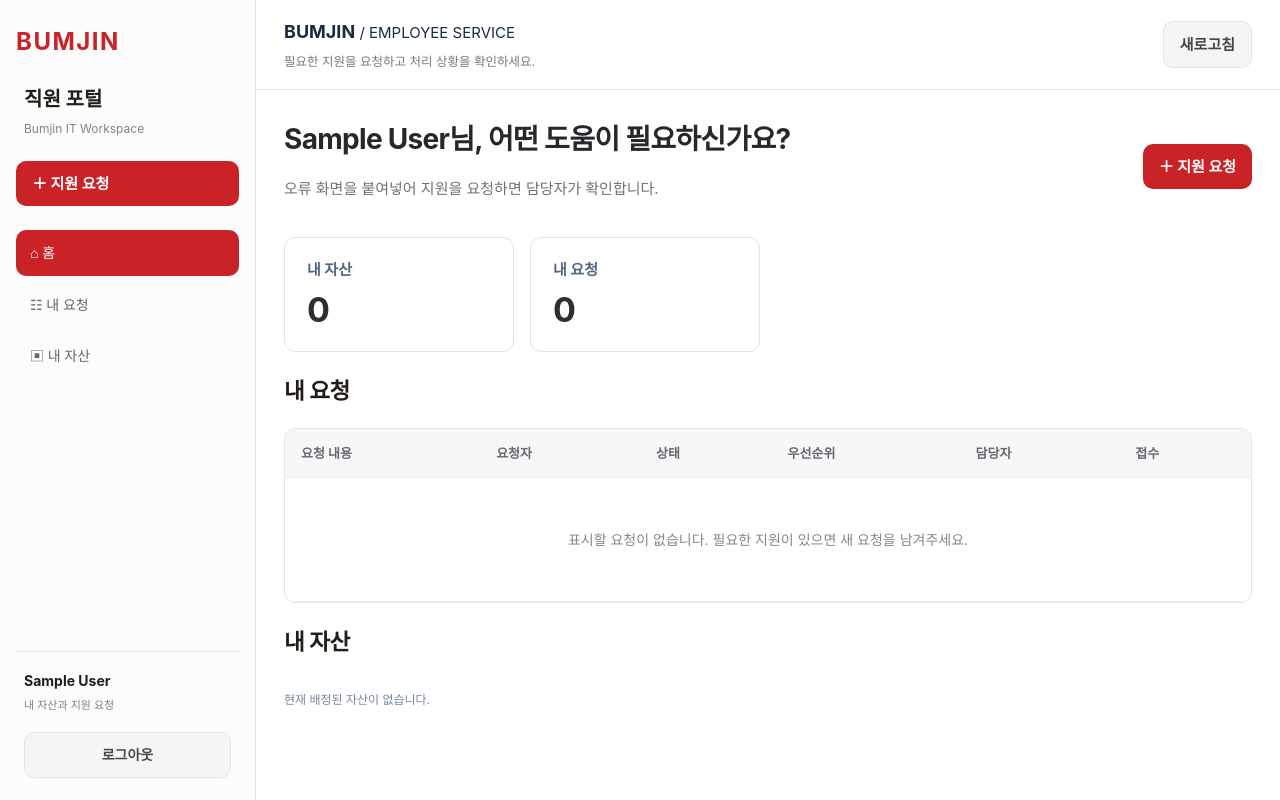
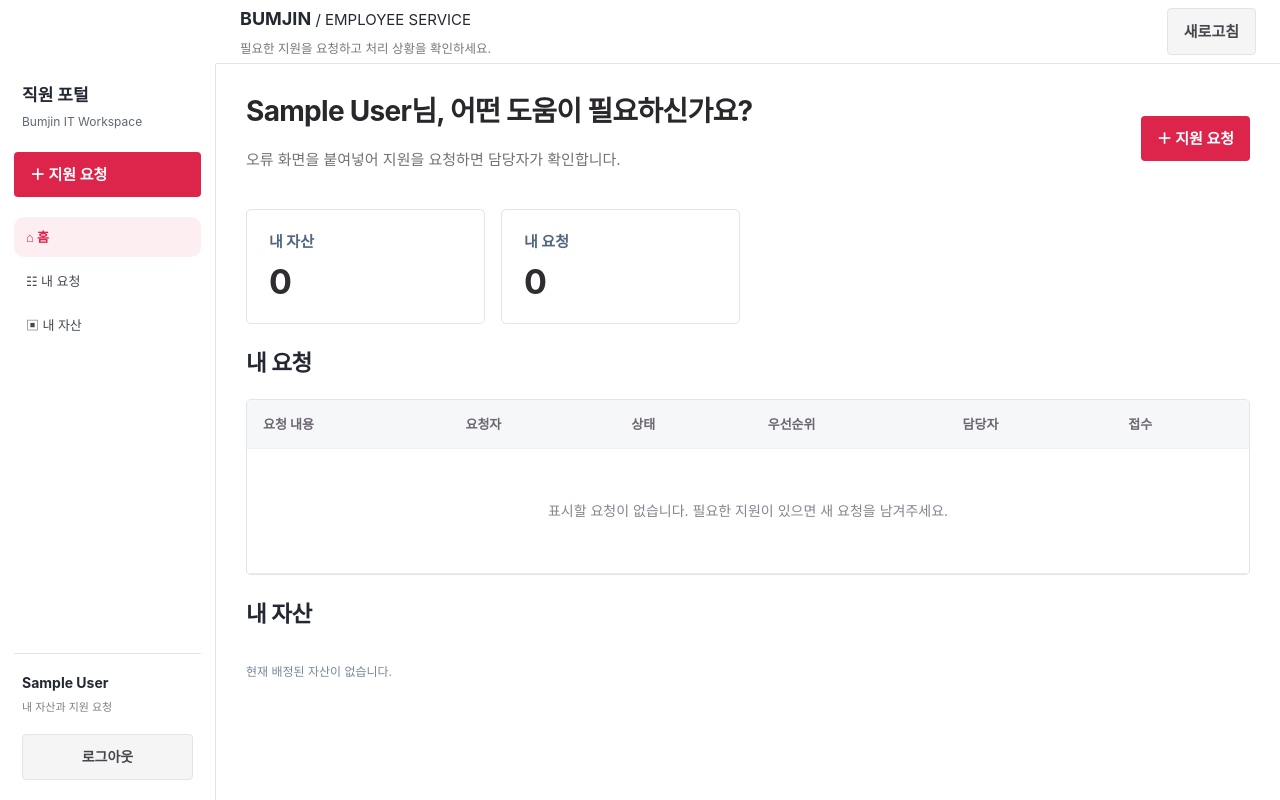
Before and after one commit to yukhoehaninsaeng/Bumjin_ITAM, a Django app: page /portal in a window 1280 px wide. Run offline with Django 5.2, Linux system fonts and the light colour scheme; a user stored in the database is signed in; tables that the repository leaves empty hold one stand-in row (values such as "Sample post"); data that the repository does not hold is empty; parts of the project's set-up code (start-up, migrations or seed data) failed here and were passed over.

Commit message:
Apply Figma shared frame to integrated workspace

```diff
--- a/platform/operations/static/operations/workspace.css
+++ b/platform/operations/static/operations/workspace.css
@@ -3331,3 +3331,170 @@ button:disabled {
     cursor: pointer;
   }
 }
+
+
+/* Figma-aligned shared frame for the integrated ticket and asset workspace */
+:root {
+  --brand: #dd254c;
+  --brandSoft: rgba(221, 37, 76, 0.08);
+  --edge: #e2e4e8;
+  color: #242832;
+  background: #fff;
+}
+body {
+  padding-left: 216px;
+  background: #fff;
+}
+header {
+  position: fixed;
+  inset: 0 0 auto 216px;
+  z-index: 21;
+  min-height: 64px;
+  height: 64px;
+  padding: 0 24px;
+  border-bottom: 1px solid var(--edge);
+  background: #fff;
+  color: #242832;
+  gap: 16px;
+}
+header .globalBrand {
+  display: flex;
+  align-items: center;
+  gap: 12px;
+  min-width: 0;
+}
+header .globalBrand b {
+  color: #242832;
+  font-size: 18px;
+  font-weight: 800;
+  letter-spacing: 1px;
+}
+header .globalBrand > span {
+  width: 1px;
+  height: 20px;
+  background: var(--edge);
+}
+header .globalBrand strong {
+  font-size: 14px;
+  font-weight: 650;
+}
+header .headerMeta {
+  margin-left: auto;
+  display: flex;
+  align-items: center;
+  gap: 12px;
+}
+header .headerMeta > span {
+  color: #606773;
+  font-size: 13px;
+}
+header .menuToggle {
+  display: none;
+}
+.appSidebar {
+  top: 64px;
+  width: 216px;
+  padding: 18px 14px 20px;
+  background: #fff;
+  border-right: 1px solid var(--edge);
+}
+.sidebarBrand {
+  display: none;
+}
+.sidebarHeading {
+  font-size: 17px;
+  padding: 0 8px;
+  color: #242832;
+}
+.sidebarCaption {
+  margin: 5px 8px 20px;
+  color: #606773;
+}
+.sidebarCreate {
+  border-radius: 4px;
+  min-height: 38px;
+  margin-bottom: 20px;
+}
+.appSidebar nav {
+  gap: 4px;
+}
+.navItem {
+  border-radius: 4px;
+  padding: 10px 12px;
+  color: #434852;
+  font-size: 13px;
+}
+.navItem.active {
+  background: var(--brandSoft);
+  color: var(--brand);
+  font-weight: 700;
+}
+.navItem:hover {
+  background: var(--brandSoft);
+  color: var(--brand);
+}
+.sidebarFooter {
+  border-color: var(--edge);
+}
+main {
+  max-width: none;
+  margin: 64px auto 0;
+  padding: 26px 30px 40px;
+}
+button {
+  border-radius: 4px;
+  background: var(--brand);
+}
+button:hover {
+  background: #c51f43;
+}
+button.secondary {
+  border-radius: 4px;
+}
+.card,
+.filterPanel,
+.insightCard,
+.tablewrap,
+dialog {
+  border-radius: 5px;
+  border-color: var(--edge);
+}
+th {
+  background: #f6f7f9;
+}
+input,
+select,
+textarea {
+  border-radius: 4px;
+  border-color: var(--edge);
+}
+@media (max-width: 1050px) {
+  body { padding-left: 216px; }
+  .appSidebar { width: 216px; }
+  main { padding-right: 22px; padding-left: 22px; }
+}
+@media (max-width: 800px) {
+  body { padding-left: 0; }
+  header {
+    inset: 0 0 auto;
+    height: auto;
+    min-height: 58px;
+    padding: 8px 14px;
+  }
+  header .menuToggle { display: block; }
+  header .globalBrand b { font-size: 16px; }
+  header .globalBrand strong { font-size: 13px; }
+  header .headerMeta > span { display: none; }
+  .appSidebar {
+    top: 58px;
+    width: min(280px, 85vw);
+    padding-top: 18px;
+  }
+  .sidebarBrand { display: flex; }
+  main { margin-top: 58px; padding: 18px 14px 32px; }
+}
+@media print {
+  body { padding-left: 0; }
+  header, .appSidebar, .navBackdrop { display: none !important; }
+  main { margin: 0; padding: 0; }
+}
```
